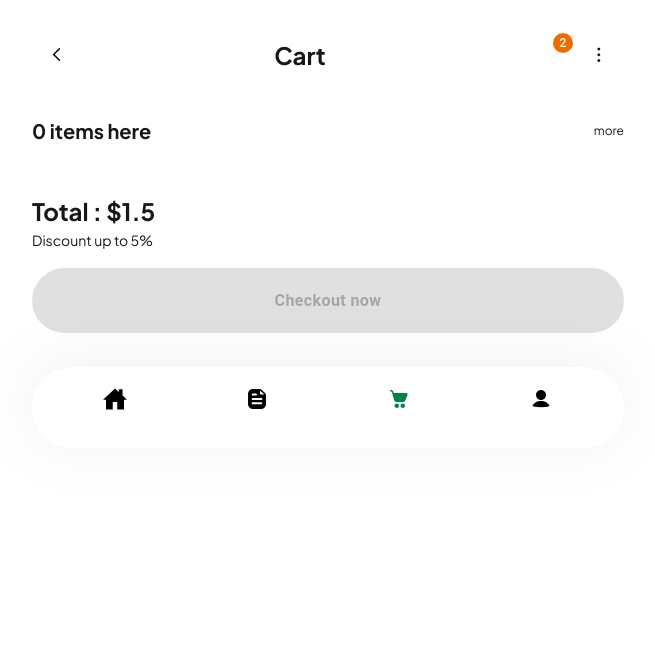
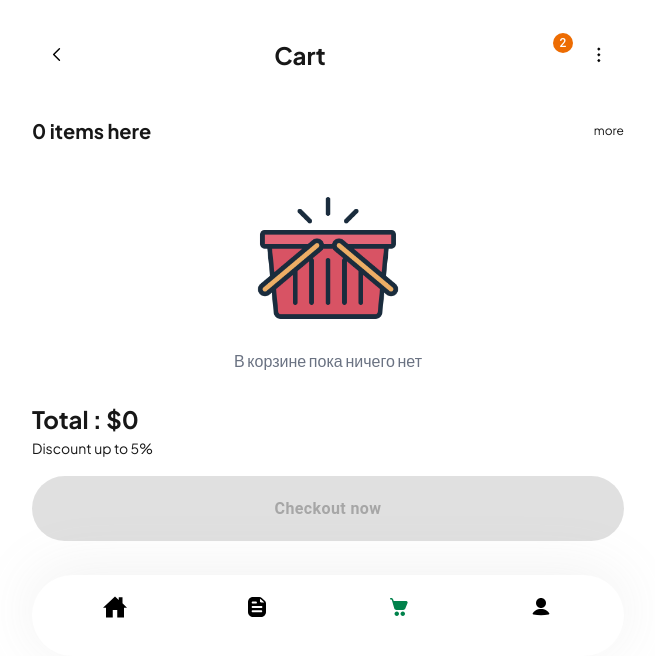
Before and after one commit to sobol4156/grofresh, a Next.js app: page /cart in a window 1280 px wide. Shown: the top 656 px of the page, without its empty margins (312-967 px from the left). Built offline with nearby package versions, Linux system fonts and the light colour scheme; some icons are missing.

Commit message:
feat(cart): add empty-cart logic

```diff
--- a/src/widgets/cart-items-list/CartItemsList.tsx
+++ b/src/widgets/cart-items-list/CartItemsList.tsx
@@ -1,6 +1,7 @@
 import { useAppSelector } from "@/app/providers/store-provider/config/hooks";
 import { selectedCartCount } from "@/entities/cart/model/cart.slice";
 import { IProduct, ProductCart } from "@/entities/product";
+import Image from "next/image";
 import { useState } from "react";
 
 interface CartItemsListProps {
@@ -12,6 +13,22 @@ export default function CartItemsList({ items, showDefaultItems }: CartItemsList
   const [isAll, isAllSet] = useState(false)
 
   const cartUniqueItemsCount = useAppSelector(selectedCartCount);
+
+  if (items.length === 0) {
+    return (
+      <div className="flex flex-col items-center justify-center mt-10">
+        <Image
+          src="/images/cart/empty-cart.png"
+          alt="Empty cart"
+          width={150}
+          height={150}
+        />
+        <p className="mt-4 text-gray-500 text-center">
+          В корзине пока ничего нет
+        </p>
+      </div>
+    );
+  }
 
   return (
     <>
--- a/src/widgets/cart-summary/CartSummary.tsx
+++ b/src/widgets/cart-summary/CartSummary.tsx
@@ -11,7 +11,7 @@ export default function CartSummary({ isEmpty, onCheckout }: CartSummaryProps) {
   const serviceFee = useAppSelector(serviceFeeSelector)
   const allPriceCart = useAppSelector(allPriceCartSelector)
 
-  const totalPrice = Number(allPriceCart) + Number(serviceFee);
+  const totalPrice = Number(allPriceCart) > 0 ? Number(allPriceCart) + Number(serviceFee) : 0;
 
   return (
     <div className="mt-[7px] py-6">
```
Also changed, not shown: public/images/cart/empty-cart.png (added).
